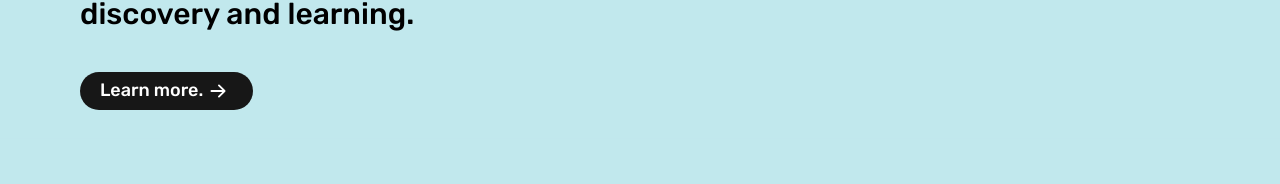
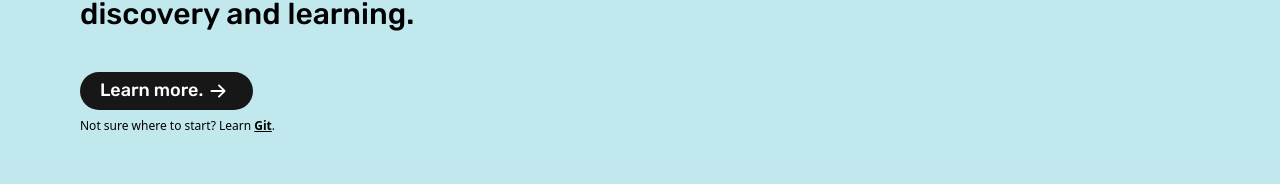
Before and after one commit to thinkfiveable/open, a Next.js app: page / in a window 1280 px wide. Shown: the part 192-376 px from the top of the page. Built offline with nearby package versions, Linux system fonts and the light colour scheme.

Commit message:
feat: link to tutorials page from homepage (#58)

```diff
--- a/pages/index.js
+++ b/pages/index.js
@@ -61,12 +61,21 @@ export default function Home() {
                     <h2 className="font-rubik font-medium text-3xl md:w-2/3 lg:w-2/5">
                         We&#39;re building a community for discovery and learning.
                     </h2>
+                    <div className="flex flex-col space-y-2">
                         <Link href="/about">
                             <a className="transition duration-500 ease-in-out transform hover:-translate-y-1 hover:scale-110 font-rubik font-medium bg-black text-center rounded-full px-5 py-1 text-lg text-white w-fitcontent flex flex-row cursor-pointer">
                                 <div>Learn more.</div>
                                 <BsArrowRightShort size={30} />
                             </a>
                         </Link>
+                        <p className="text-xs">
+                            Not sure where to start? Learn{" "}
+                            <Link href="/docs/git">
+                                <a className="underline font-bold">Git</a>
+                            </Link>
+                            .
+                        </p>
+                    </div>
                 </section>
                 <svg className="transform rotate-180 -mt-1 md:-mt-5" viewBox="0 0 1440 320">
                     <motion.path
```
Lines whose indentation alone changed are shown as unchanged.
